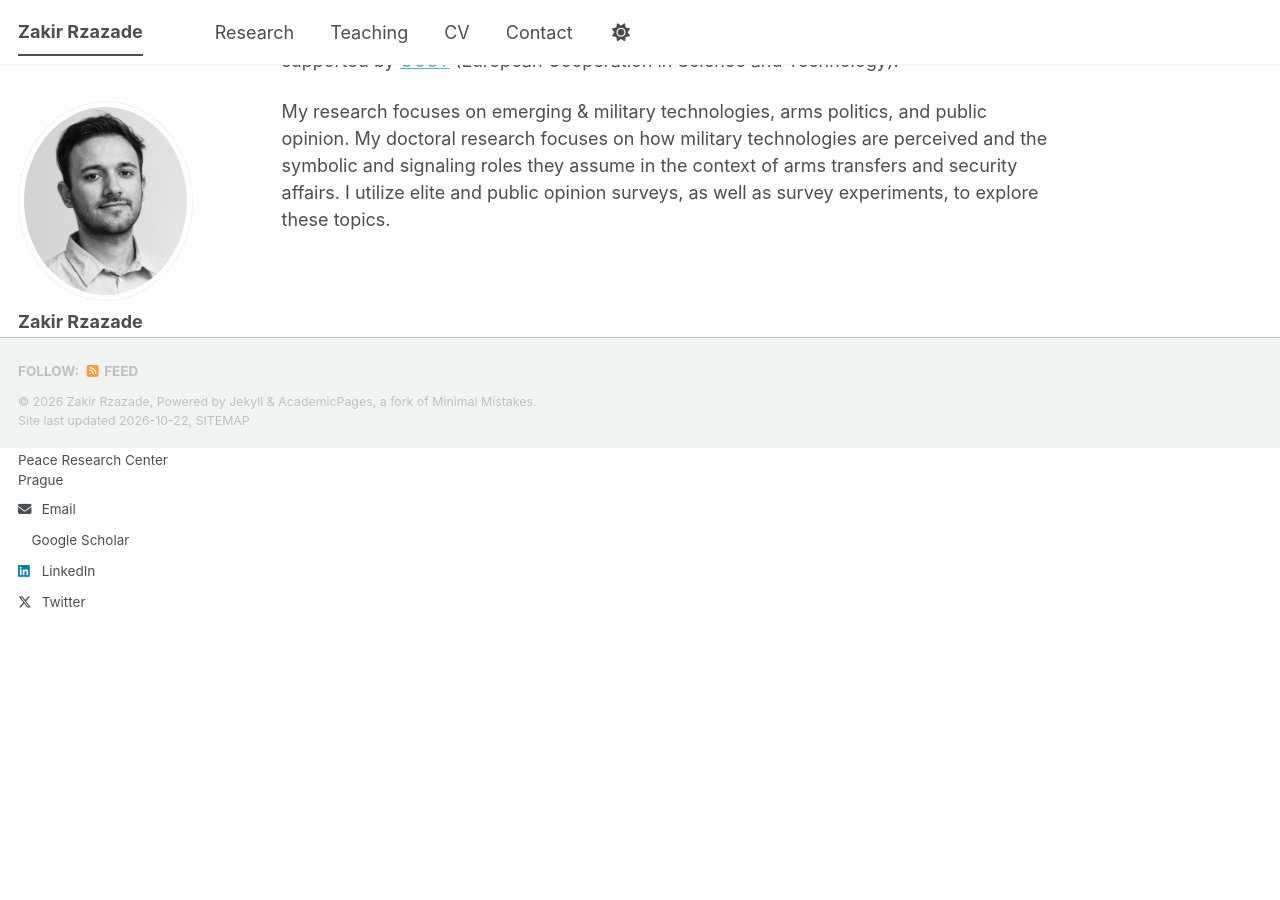
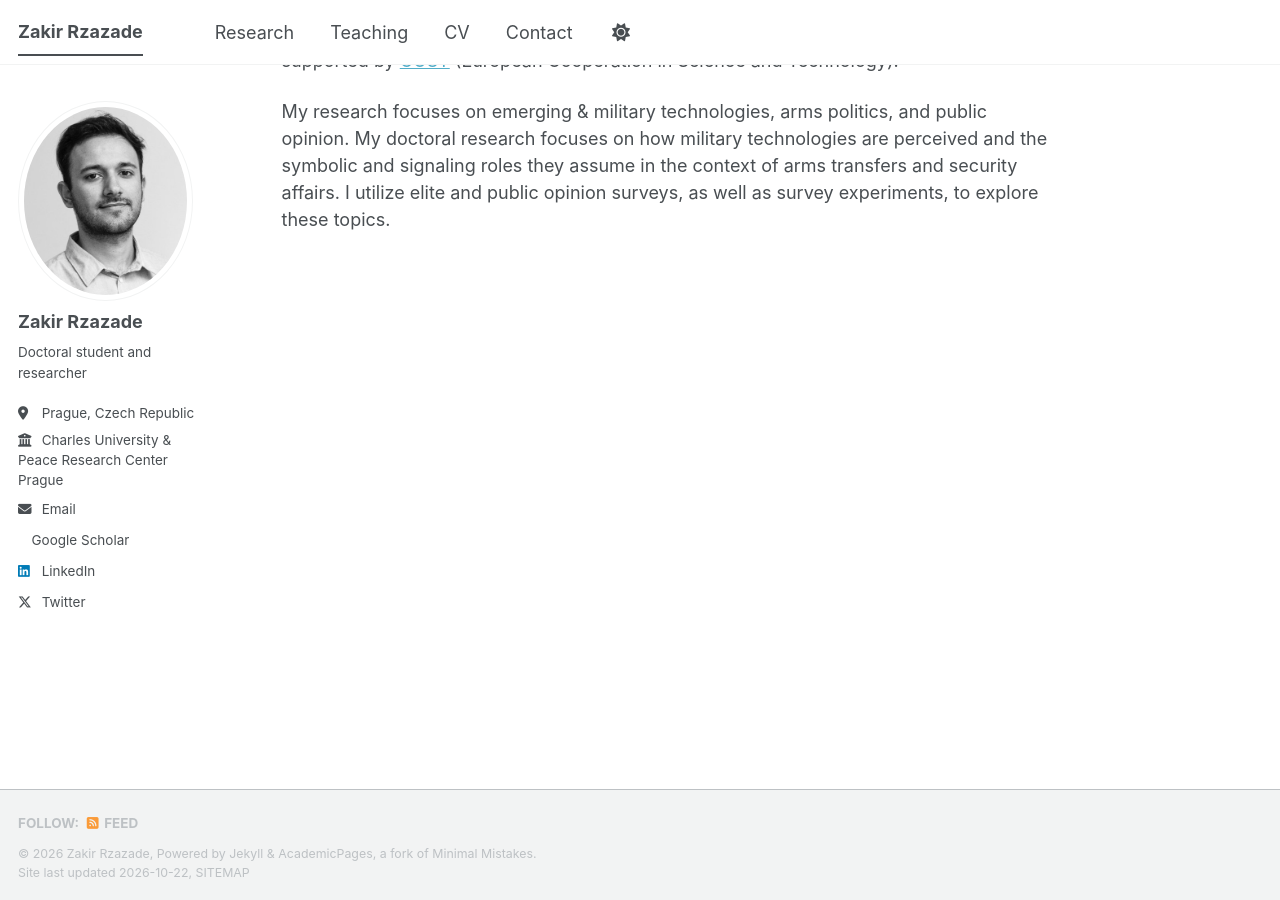
Before and after one commit to zakirzazad/zakirzazad.github.io, a Jekyll site: the page built from _pages/about.md, in a window 1280 px wide and 900 px high, scrolled down 266 px. Built offline with Jekyll 4.4.1, drawn with Linux system fonts in a browser that asks for light colours; a style sheet for code colours, icons or effects is not loaded; before the commit the page ends 900 px from its top, so only the background shows below that.

Commit message:
Update _page.scss

```diff
--- a/_sass/layout/_page.scss
+++ b/_sass/layout/_page.scss
@@ -6,6 +6,7 @@
   @include container;
   @include clearfix;
   margin-top: 2em;
+  min-height: 100vh;               // keeps the footer below the screen on short pages
   padding-left: 1em;
   padding-right: 1em;
   animation: intro 0.3s both;
```
